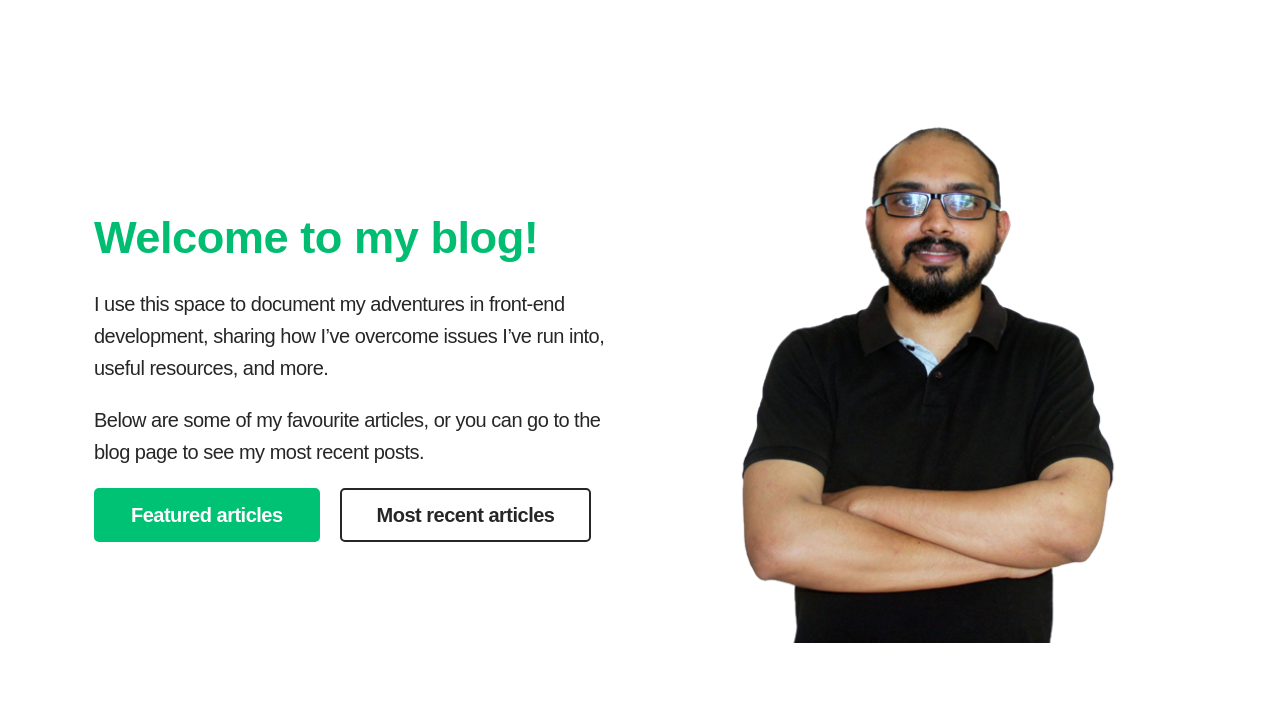
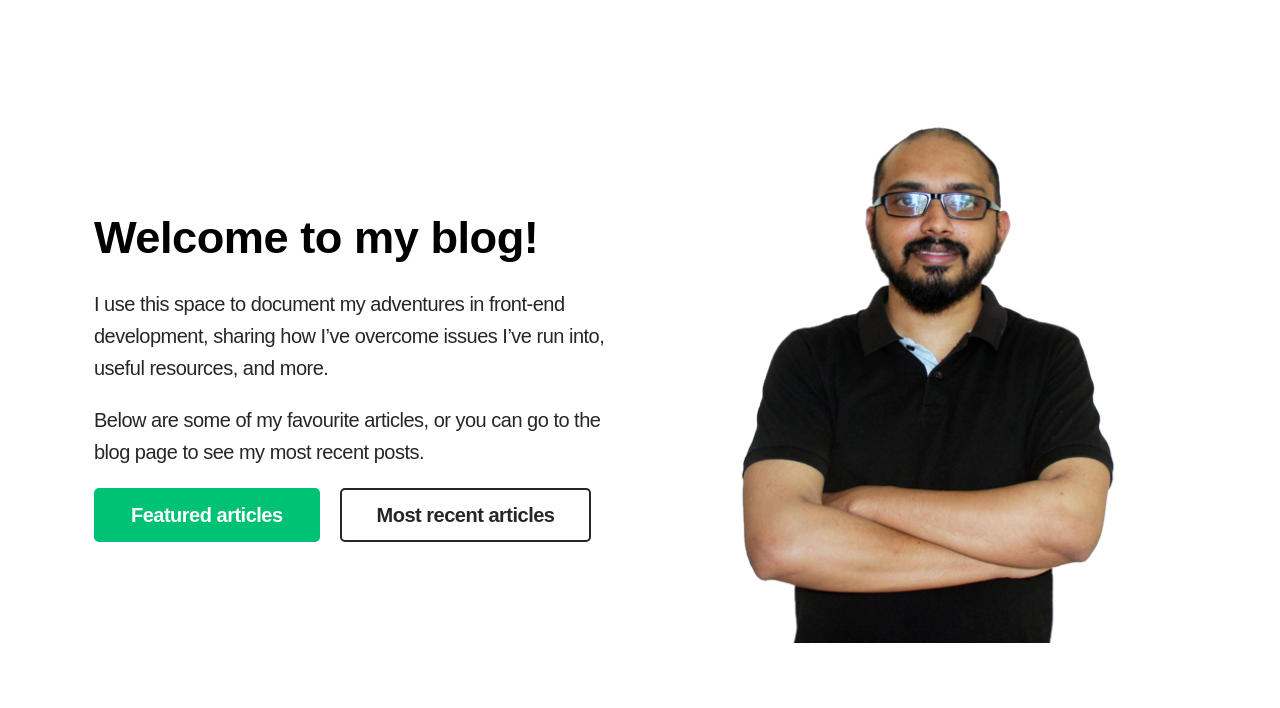
Before and after one commit to rhlrjn2202/myblog, an Eleventy site: page src/index.njk in a window 1280 px wide. Shown: the part 92-800 px from the top of the page. Built offline with nearby package versions, Linux system fonts and the light colour scheme; Eleventy itself is replaced by a stand-in of ours; files that its build step writes are made by us from their sources.

Commit message:
ttitle upt

```diff
--- a/src/index.njk
+++ b/src/index.njk
@@ -6,7 +6,7 @@ layout: 'base.njk'
 <section class="hero">
   <div class="container flow">
       <div class="hero__content flow">
-        <h1 class="section-title">Welcome to my blog!</h1>
+        <h1 class="section-title"  style="color:black;">Welcome to my blog!</h1>
         <p>I use this space to document my adventures in front-end development, sharing how I’ve overcome issues I’ve run into, useful resources, and more.</p>
         <p>Below are some of my favourite articles, or you can go to the blog page to see my most recent posts.</p>
         <div class="flex-group">
```
